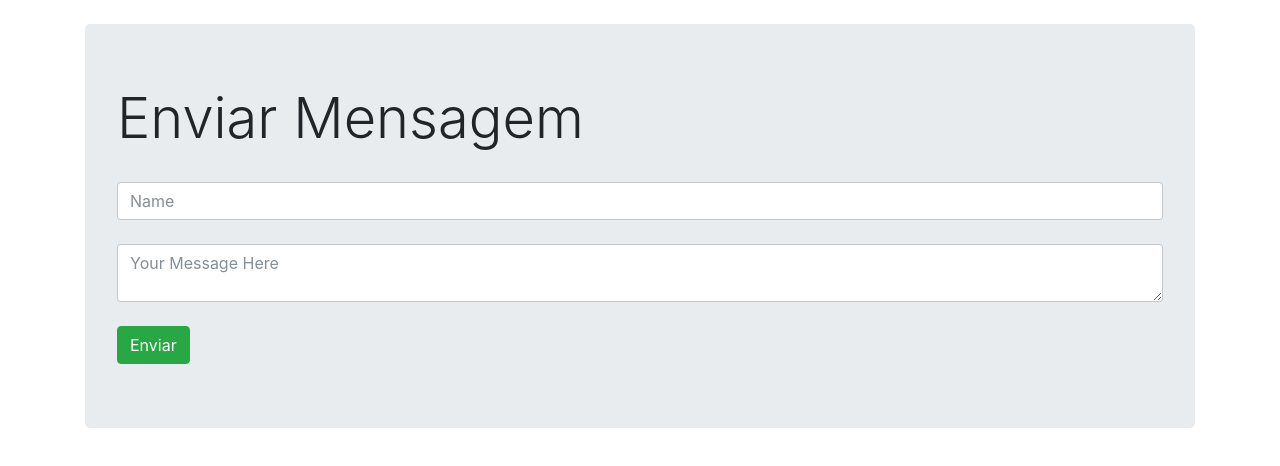
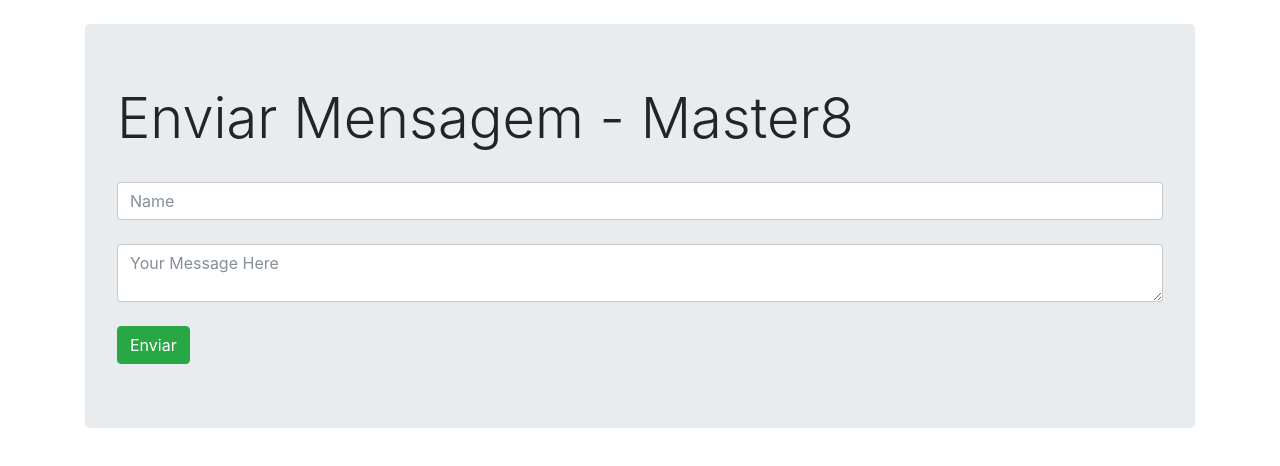
Before and after one commit to rscop/exops-teste-renatoscop, a website: page index.html in a window 1280 px wide. Drawn offline with nearby package versions, Linux system fonts and the light colour scheme; no server answers.

Commit message:
change branche from new -cB master8

```diff
--- a/index.html
+++ b/index.html
@@ -15,7 +15,7 @@
 <div class="container">
     <br>
     <div class="jumbotron">
-        <h1 class="display-4">Enviar Mensagem</h1>
+        <h1 class="display-4">Enviar Mensagem - Master8</h1>
         <br>
         <input id = "name" class="form-control" placeholder="Name">
         <br>
```
